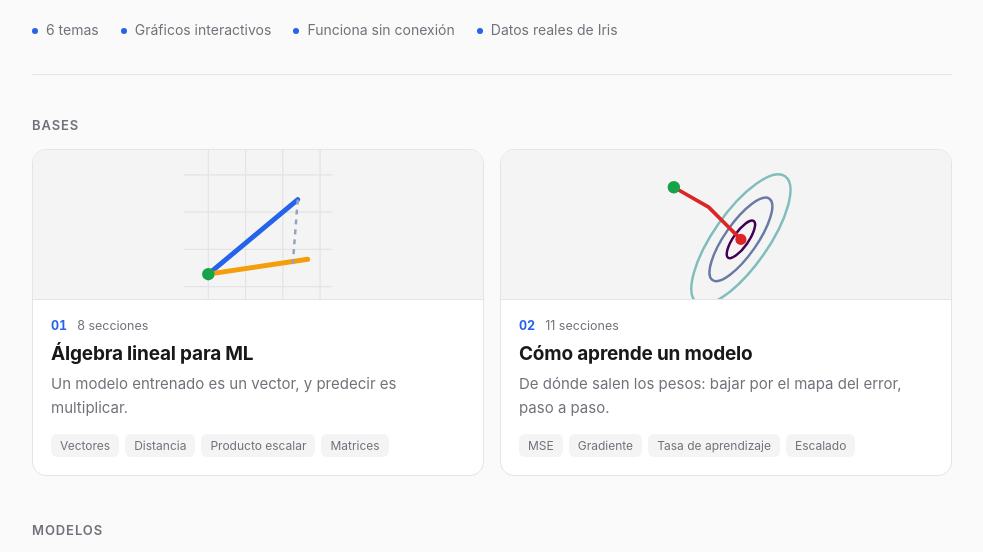
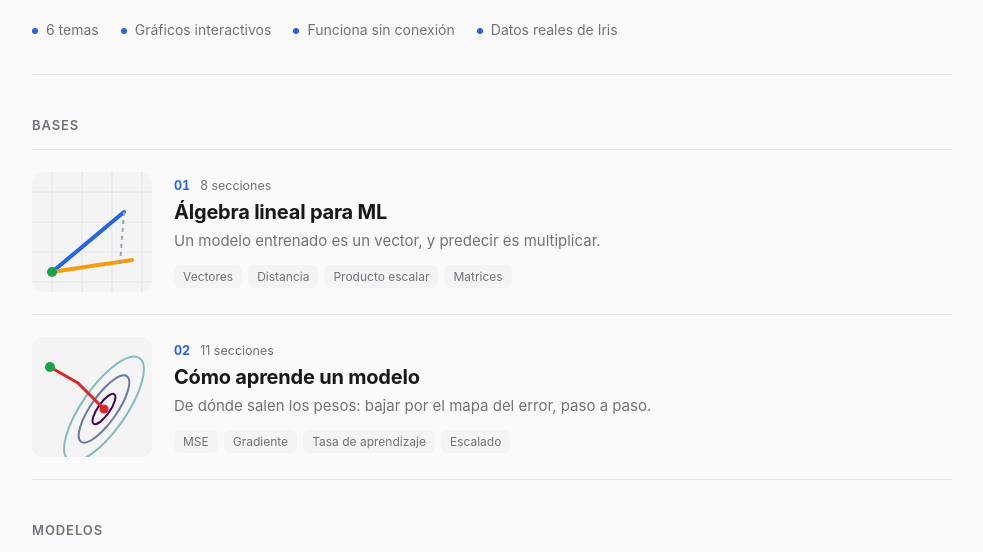
Before and after one commit to sebbjf/ml-apuntes, a plain HTML site: page index.html in a window 1280 px wide. Shown: the part 219-771 px from the top of the page, without its empty margins (148-1131 px from the left). Drawn offline with Linux system fonts and the light colour scheme.

Commit message:
Portada en modo lista, sin efectos de hover
Co-Authored-By: Claude Sonnet 5.5 <noreply@anthropic.com>

```diff
--- a/index.html
+++ b/index.html
@@ -17,24 +17,22 @@ h1{font-size:clamp(34px,6vw,52px);line-height:1.05;letter-spacing:-.03em;font-we
 .lead{font-size:19px;color:var(--muted);max-width:600px;margin:0 0 22px}
 .facts{display:flex;flex-wrap:wrap;gap:8px 22px;font-size:14px;color:var(--muted);margin:0;padding:0;list-style:none}
 .facts li::before{content:"";display:inline-block;width:6px;height:6px;border-radius:50%;background:var(--accent);margin-right:8px;vertical-align:middle}
-section{margin-bottom:44px}
+section{margin-bottom:40px}
 h2{font-size:13px;font-weight:600;letter-spacing:.07em;text-transform:uppercase;color:var(--muted);margin:0 0 14px}
-.grid{display:grid;grid-template-columns:repeat(2,minmax(0,1fr));gap:16px}
-a.card{display:flex;flex-direction:column;background:var(--card);border:1px solid var(--line);border-radius:14px;overflow:hidden;color:inherit;text-decoration:none;transition:border-color .15s,transform .2s}
-a.card:hover{border-color:var(--accent);transform:translateY(-2px)}
-a.card:focus-visible{outline:3px solid var(--accent);outline-offset:3px}
-.thumb{width:100%;height:150px;background:var(--soft);border-bottom:1px solid var(--line)}
+.grid{display:flex;flex-direction:column;border-top:1px solid var(--line)}
+a.card{display:grid;grid-template-columns:120px 1fr;gap:22px;align-items:center;padding:22px 0;border-bottom:1px solid var(--line);color:inherit;text-decoration:none}
+a.card:focus-visible{outline:3px solid var(--accent);outline-offset:2px}
+.thumb{width:120px;height:120px;border-radius:10px;background:var(--soft)}
 .thumb .g{stroke:var(--grid)}
-.body{padding:16px 18px 18px;display:flex;flex-direction:column;flex:1}
-.meta{display:flex;gap:10px;align-items:center;font-size:12.5px;color:var(--muted);margin-bottom:6px}
+.body{display:flex;flex-direction:column}
+.meta{display:flex;gap:10px;align-items:center;font-size:12.5px;color:var(--muted);margin-bottom:4px}
 .no{font-weight:700;color:var(--accent);font-variant-numeric:tabular-nums}
-h3{font-size:19px;line-height:1.25;letter-spacing:-.01em;margin:0 0 6px}
-p{margin:0 0 14px;color:var(--muted);font-size:15px}
-.tags{display:flex;flex-wrap:wrap;gap:6px;margin-top:auto}
+h3{font-size:20px;line-height:1.25;letter-spacing:-.01em;margin:0 0 4px}
+p{margin:0 0 12px;color:var(--muted);font-size:15px}
+.tags{display:flex;flex-wrap:wrap;gap:6px}
 .tags span{font-size:12px;color:var(--muted);background:var(--soft);padding:2px 9px;border-radius:6px}
 footer{font-size:13px;color:var(--muted);border-top:1px solid var(--line);padding-top:18px}
-@media (max-width:640px){.grid{grid-template-columns:1fr}main{padding-top:36px}.thumb{height:130px}}
-@media (prefers-reduced-motion:reduce){a.card{transition:none}a.card:hover{transform:none}}
+@media (max-width:560px){a.card{grid-template-columns:1fr;gap:14px}.thumb{width:100%;height:110px}main{padding-top:36px}}
 </style>
 </head>
 <body>
```
